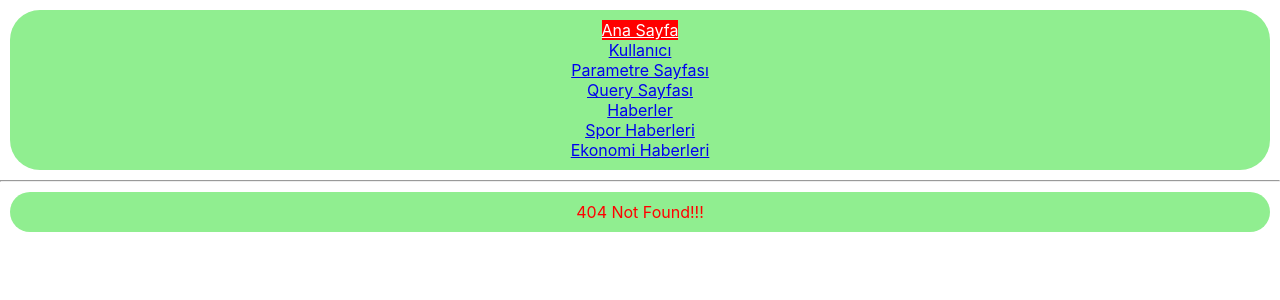
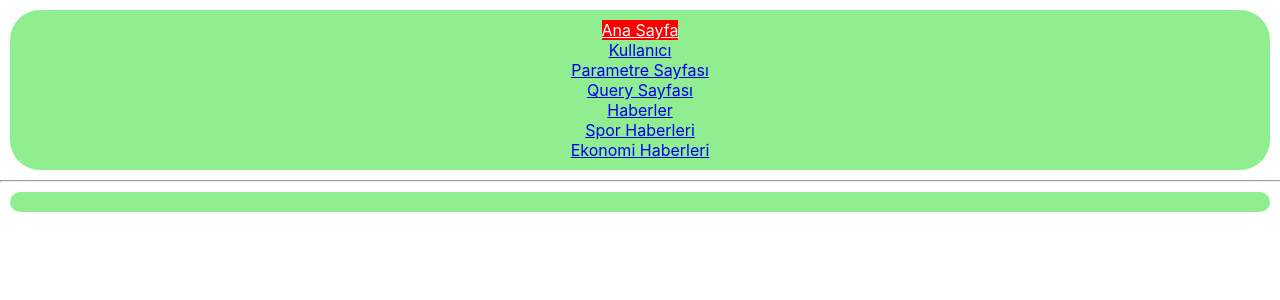
Before and after one commit to huseyinbattal/react-router-dom, a React (Create React App) app: page / in a window 1280 px wide. Before the commit this address had no page. Shown: the top 300 px of the page. Built offline with nearby package versions, Linux system fonts and the light colour scheme.

Commit message:
useRoutes

```diff
--- a/src/App.js
+++ b/src/App.js
@@ -68,7 +68,6 @@ function App() {
               <Route path=":id" element={<EconomyNewsView />} />
             </Route>
           </Route>
-          <Route path="*" element={<div>404 Not Found!!!</div>}></Route>
         </Routes>
       </div>
     </div>
```
Also changed, not shown: src/router/Router.js (+9 -0 lines).
